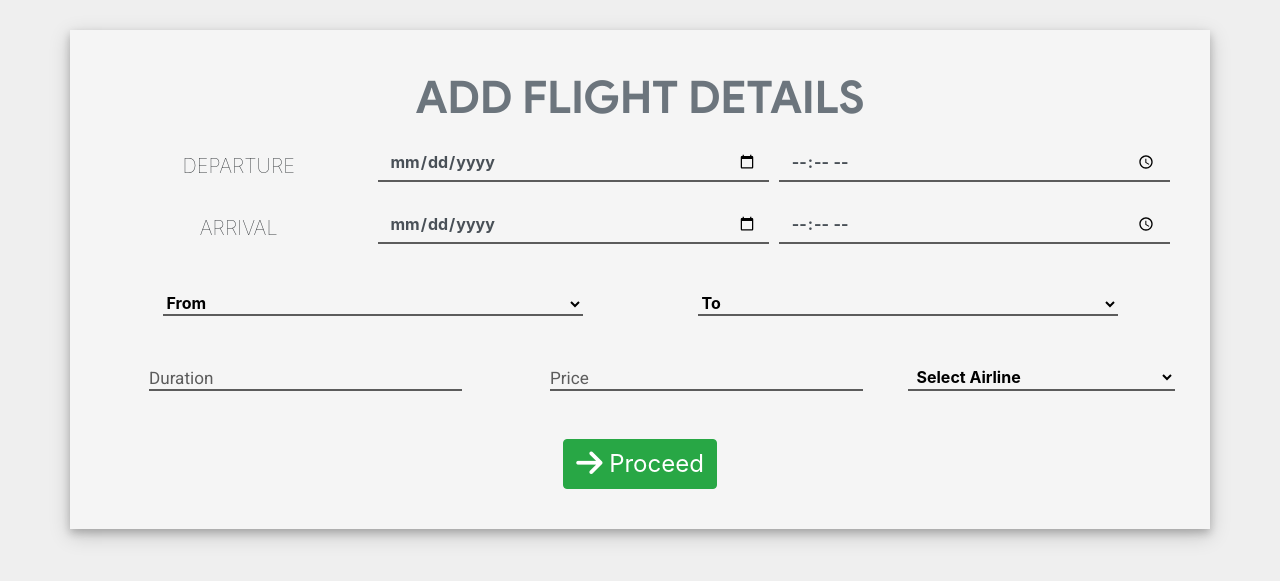
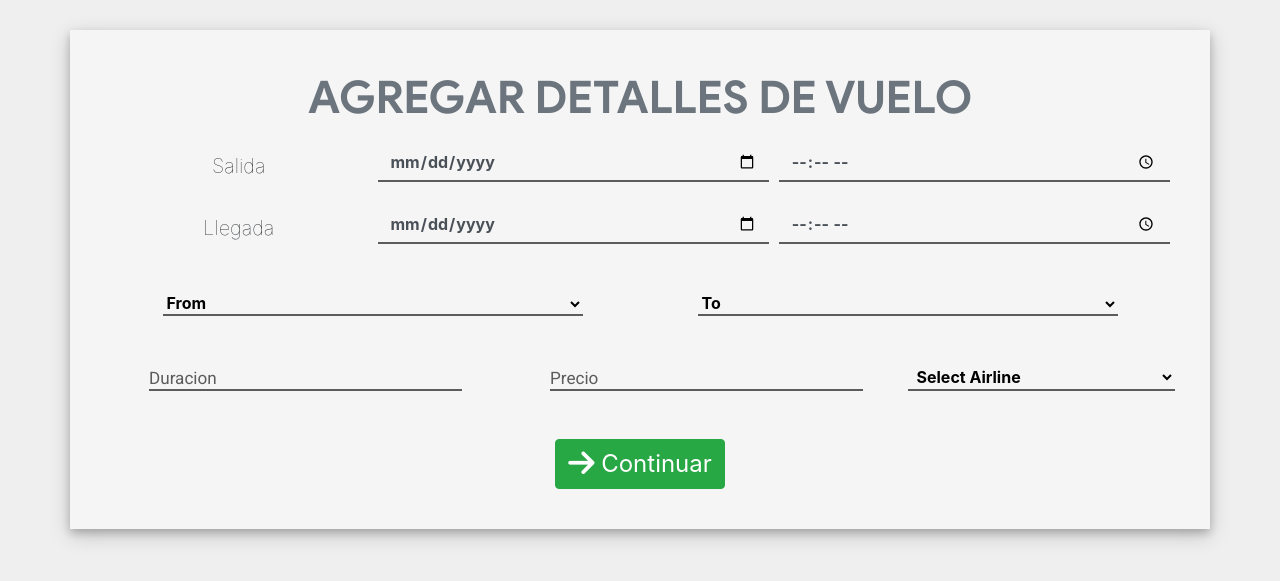
Before and after one commit to EstefanAC/OnlineFlightBooking, a PHP site: page /admin/flight.php in a window 1280 px wide. Shown: the part 70-651 px from the top of the page. Run offline with PHP 8.4, Linux system fonts and the light colour scheme; a user stored in the database is signed in; data comes from the database, SQL or seed files in the repository; some libraries are stand-ins or nearby versions.

Commit message:
Correción Vuelos
Se corrigió un método erróneo donde presentábamos problemas y se mejoro el Front

```diff
--- a/admin/flight.php
+++ b/admin/flight.php
@@ -1,4 +1,4 @@
-<?php include_once 'header.php'; ?><!-- log on to codeastro.com for more projects -->
+<?php include_once 'header.php'; ?>
 <?php include_once 'footer.php'; ?>
 <?php require '../helpers/init_conn_db.php'; ?>
 
@@ -11,7 +11,7 @@
   input {
     border :0px !important;
     border-bottom: 2px solid #5c5c5c !important;
-    /* color :cornflowerblue !important; */
+
     border-radius: 0px !important;
     font-weight: bold !important;
     background-color: whitesmoke !important;
@@ -20,13 +20,12 @@
     outline: none !important;
   }
   label {
-    /* color : #79BAEC !important; */
+
     color: #5c5c5c !important;
     font-size: 19px;
   }
   h5.form-name {
-    /* color: cornflowerblue; */
-    /* font-family: 'Courier New', Courier, monospace; */
+
     font-weight: 50;
     margin-bottom: 0px !important;
     margin-top: 10px;
@@ -37,12 +36,9 @@
     margin-bottom: 20px;
   }
   body {
-    /* padding-top: 20px; */
-    /* background-image: url('../assets/images/bg5.jpg'); */
+
     background-color: #efefef;
-    /* background-repeat: no-repeat;
-    background-attachment: fixed;
-    background-size: 100% 100%;     */
+
   }
   div.form-out {
     box-shadow: 0 4px 8px 0 rgba(0, 0, 0, 0.2), 0 6px 20px 0 rgba(0, 0, 0, 0.19);
@@ -53,7 +49,7 @@
   select.airline {
     float: right;
     font-weight: bold !important;
-    /* color :cornflowerblue !important; */
+
   }
   @media screen and (max-width: 900px){
     body {
@@ -80,18 +76,18 @@
           echo "<script>alert('Same city specified in source and destination');</script>";
         }
     }
-    ?><!-- log on to codeastro.com for more projects -->
+    ?>
       <div class="bg-light form-out col-md-12">
-      <h1 class="text-secondary text-center">ADD FLIGHT DETAILS</h1>
+      <h1 class="text-secondary text-center">AGREGAR DETALLES DE VUELO</h1>
 
       <form method="POST" class=" text-center"
         action="../includes/admin/flight.inc.php">
 
         <div class="form-row mb-4">
           <div class="col-md-3 p-0">
-            <h5 class="mb-0 form-name">DEPARTURE</h5>
+            <h5 class="mb-0 form-name">Salida</h5>
           </div>
-          <div class="col">    <!-- log on to codeastro.com for more projects -->
+          <div class="col">
             <input type="date" name = "source_date" class="form-control"
             required >
           </div>
@@ -104,7 +100,7 @@
 
         <div class="form-row mb-4">
         <div class="col-md-3 ">
-            <h5 class="form-name mb-0">ARRIVAL</h5>
+            <h5 class="form-name mb-0">Llegada</h5>
           </div>
           <div class="col">
             <input type="date" name = "dest_date" class="form-control"
@@ -160,13 +156,13 @@
         <div class="form-row">
           <div class="col">
             <div class="input-group">
-                <label for="dura">Duration</label>
+                <label for="dura">Duracion</label>
                 <input type="text" name="dura" id="dura" required />
               </div>
             </div>
           <div class="col">
             <div class="input-group">
-                <label for="price">Price</label>
+                <label for="price">Precio</label>
                 <input type="number" style="border: 0px; border-bottom: 2px solid #5c5c5c;"
                   name="price" id="price" required />
               </div>
@@ -191,7 +187,7 @@
         <button name="flight_but" type="submit"
           class="btn btn-success mt-5">
           <div style="font-size: 1.5rem;">
-          <i class="fa fa-lg fa-arrow-right"></i> Proceed
+          <i class="fa fa-lg fa-arrow-right"></i> Continuar
           </div>
         </button>
       </form>
```
